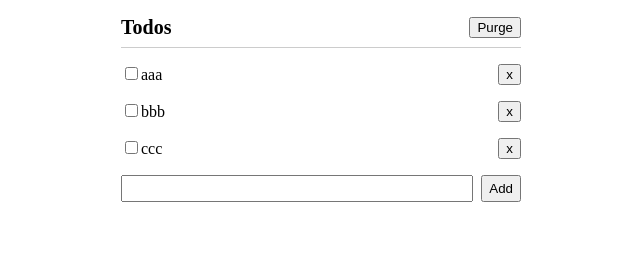
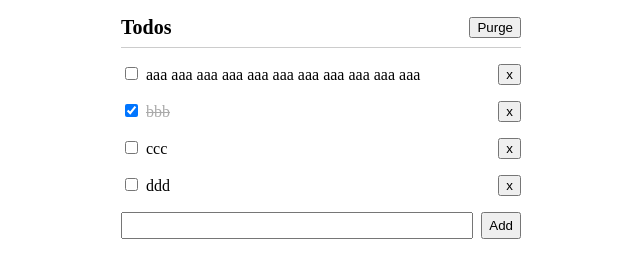
Before and after one commit to raira1215335/Todolist_JS, a plain HTML site: page index.html in a window 1280 px wide. Shown: the whole page, without its empty margins (319-959 px from the left). Drawn offline with Linux system fonts and the light colour scheme.

Commit message:
style.scssにinputとlabelの右側に余白をつけた

```diff
--- a/css/styles.scss
+++ b/css/styles.scss
@@ -33,6 +33,13 @@ li{
   align-items: flex-start;
 }
 
+li input{
+  margin-right: 8px;
+}
+li label{
+  margin-right: 8px;
+}
+
 li input:checked+span{
   color: #aaa;
   text-decoration: line-through;
--- a/js/main.js
+++ b/js/main.js
@@ -2,9 +2,10 @@
 
 {
   const todos = [
-    { title: 'aaa', isCompleted: false },
-    { title: 'bbb', isCompleted: false },
-    { title: 'ccc', isCompleted: false }
+    { title: 'aaa aaa aaa aaa aaa aaa aaa aaa aaa aaa aaa', isCompleted: false },
+    { title: 'bbb', isCompleted: true},
+    { title: 'ccc', isCompleted: false },
+     { title: 'ddd', isCompleted: false }
   ];
   const renderTodo = (todo) => {
 //   <li>
```
Also changed, not shown: css/styles.css, 1 other file.
